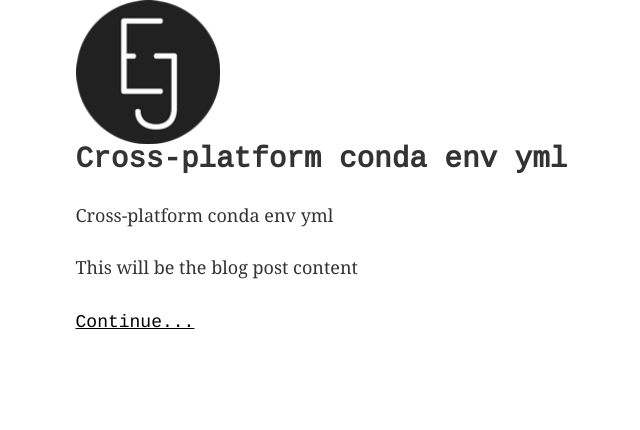
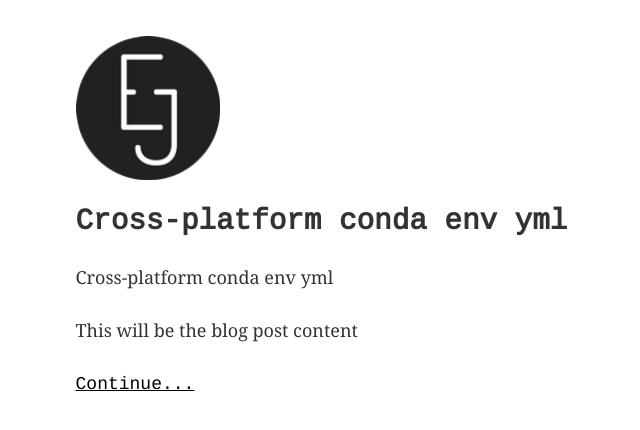
Before and after one commit to emjames/site, a Gatsby site: page /blog in a window 1280 px wide. Shown: the whole page, without its empty margins (104-744 px from the left). Built offline with nearby package versions, Linux system fonts and the light colour scheme; Gatsby itself is replaced by a stand-in of ours.

Commit message:
Style blog home image

```diff
--- a/src/pages/blog.js
+++ b/src/pages/blog.js
@@ -10,9 +10,11 @@ const Blog = ({ data }) => {
   return (
     <Layout>
       <SEO title="Blog" />
-      <a href="/">
-        <Image />
-      </a>
+      <div style={{ maxWidth: `300px`, marginBottom: `1.45rem`, marginTop: `2rem` }}>
+        <a href="/">
+          <Image />
+        </a>
+      </div>
       <div className="post-list">
         {posts.map(post => (
           <div key={post.node.id} className="post-list__item">
```
